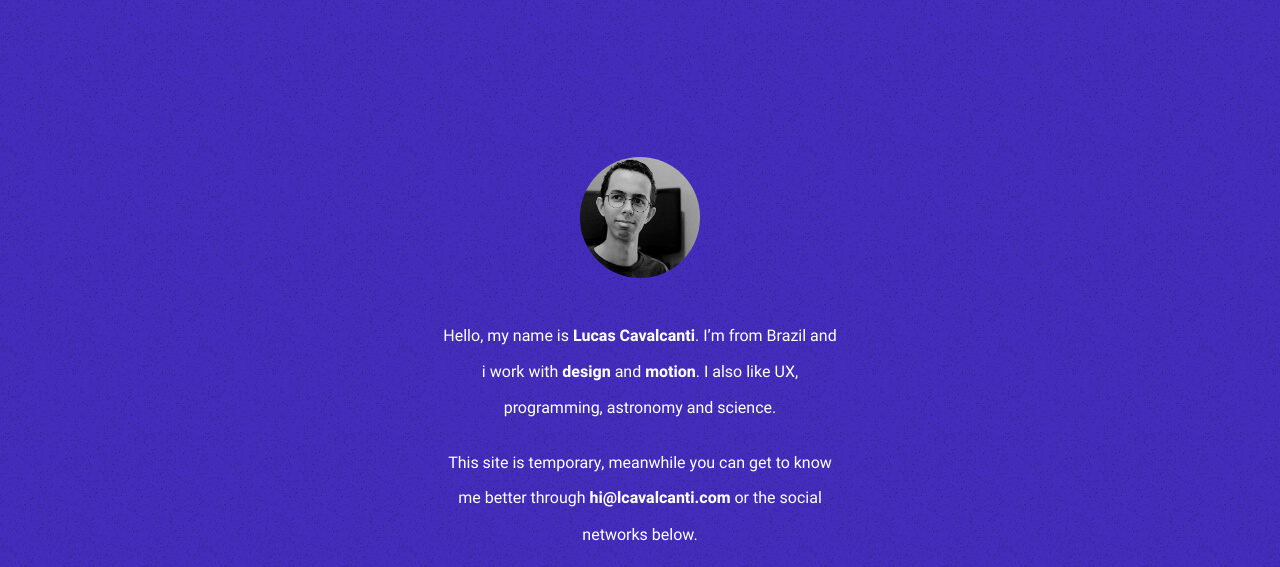
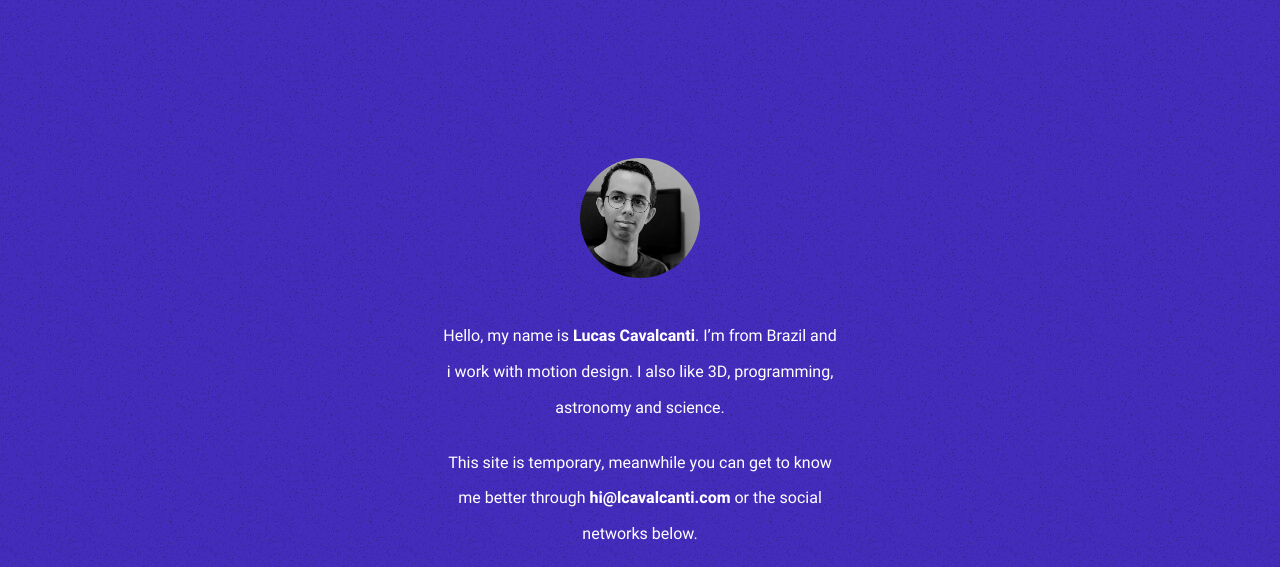
Before and after one commit to lcs11v4cs/lcavalcanti.github.io, a plain HTML site: page index.html in a window 1280 px wide. Shown: the top 567 px of the page. Drawn offline with Linux system fonts and the light colour scheme; files whose address does not match are found by name.

Commit message:
atualização da descrição

```diff
--- a/index.html
+++ b/index.html
@@ -70,7 +70,7 @@
 				</figure>
 
 				<div class="box-text">
-					<p>Hello, my name is <strong>Lucas Cavalcanti</strong>. I’m from Brazil and i work with <strong>design</strong> and <strong>motion</strong>. I also like UX, programming, astronomy and science.</p>
+					<p>Hello, my name is <strong>Lucas Cavalcanti</strong>. I’m from Brazil and i work with motion design. I also like 3D, programming, astronomy and science.</p>
 					<p>This site is temporary, meanwhile you can get to know me better through <a href="mailto:hi@lcavalcanti.com"><strong>hi@lcavalcanti.com</strong></a> or the social networks below.</p>
 				</div>
 
```
